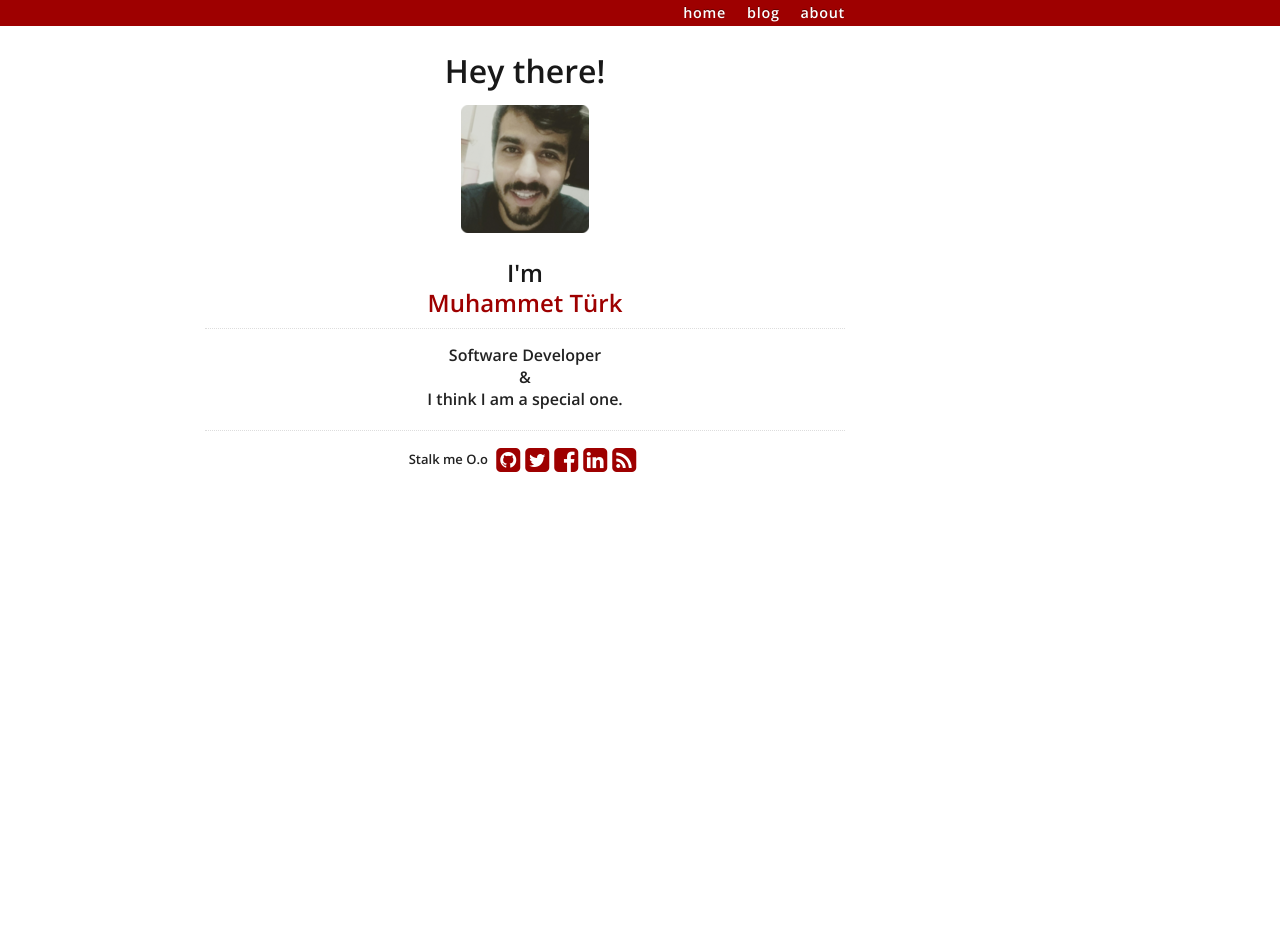
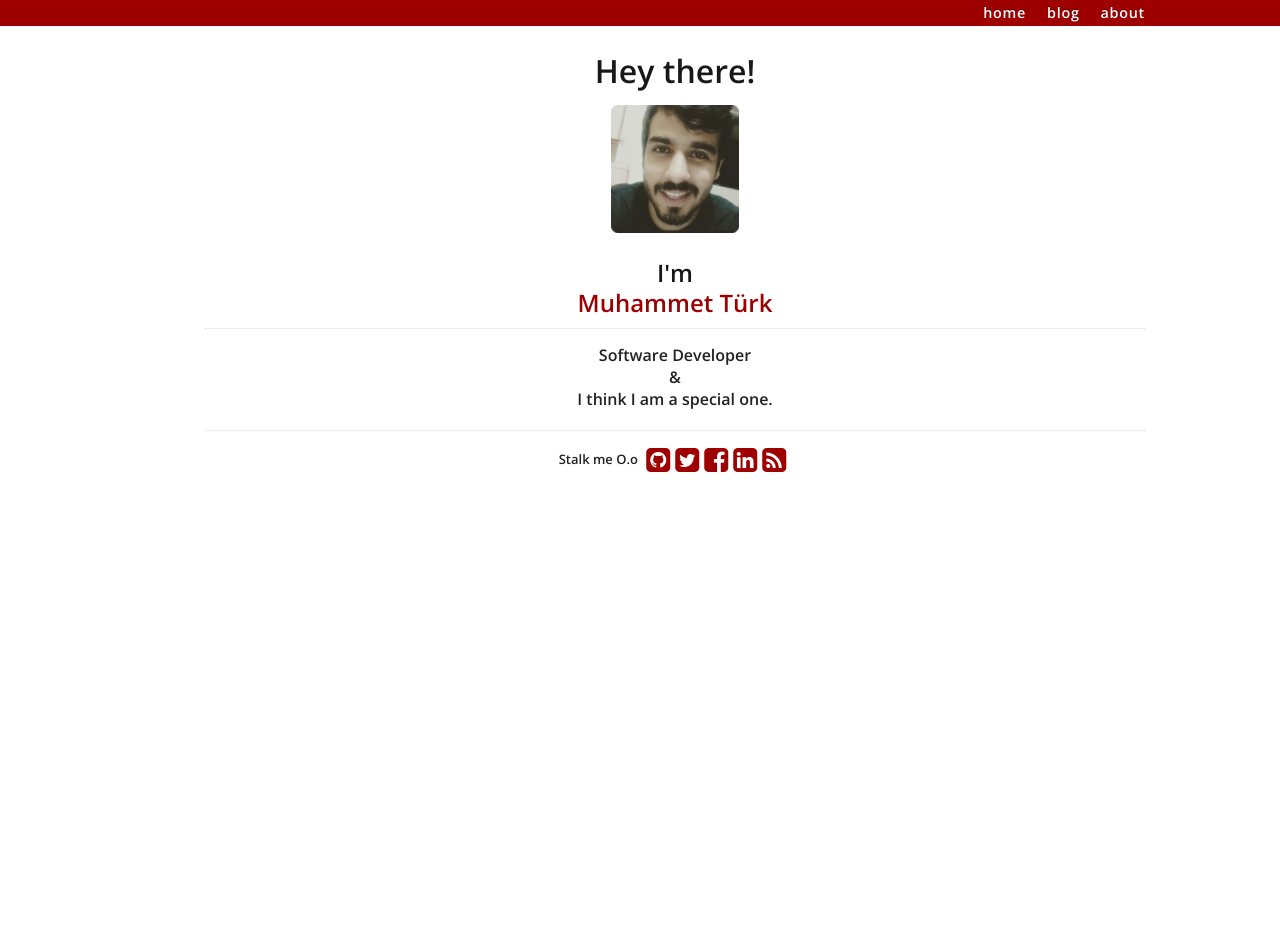
Before and after one commit to mturk111/mturk111.github.io, a Jekyll site: the page built from index.html, in a window 1280 px wide. Built offline with Jekyll 4.4.1, drawn with Linux system fonts in a browser that asks for light colours; nearby versions of some CDN libraries.

Commit message:
Update default-without-footer.html

```diff
--- a/_layouts/default-without-footer.html
+++ b/_layouts/default-without-footer.html
@@ -20,7 +20,7 @@
 </head>
 <body>
 <div class="container" >
-  <div class="eleven columns contentme">
+  <div class="sixteen columns contentme">
     <div id ="topbar">
       <ul>
         <li><a href="/about">about</a></li>
```
